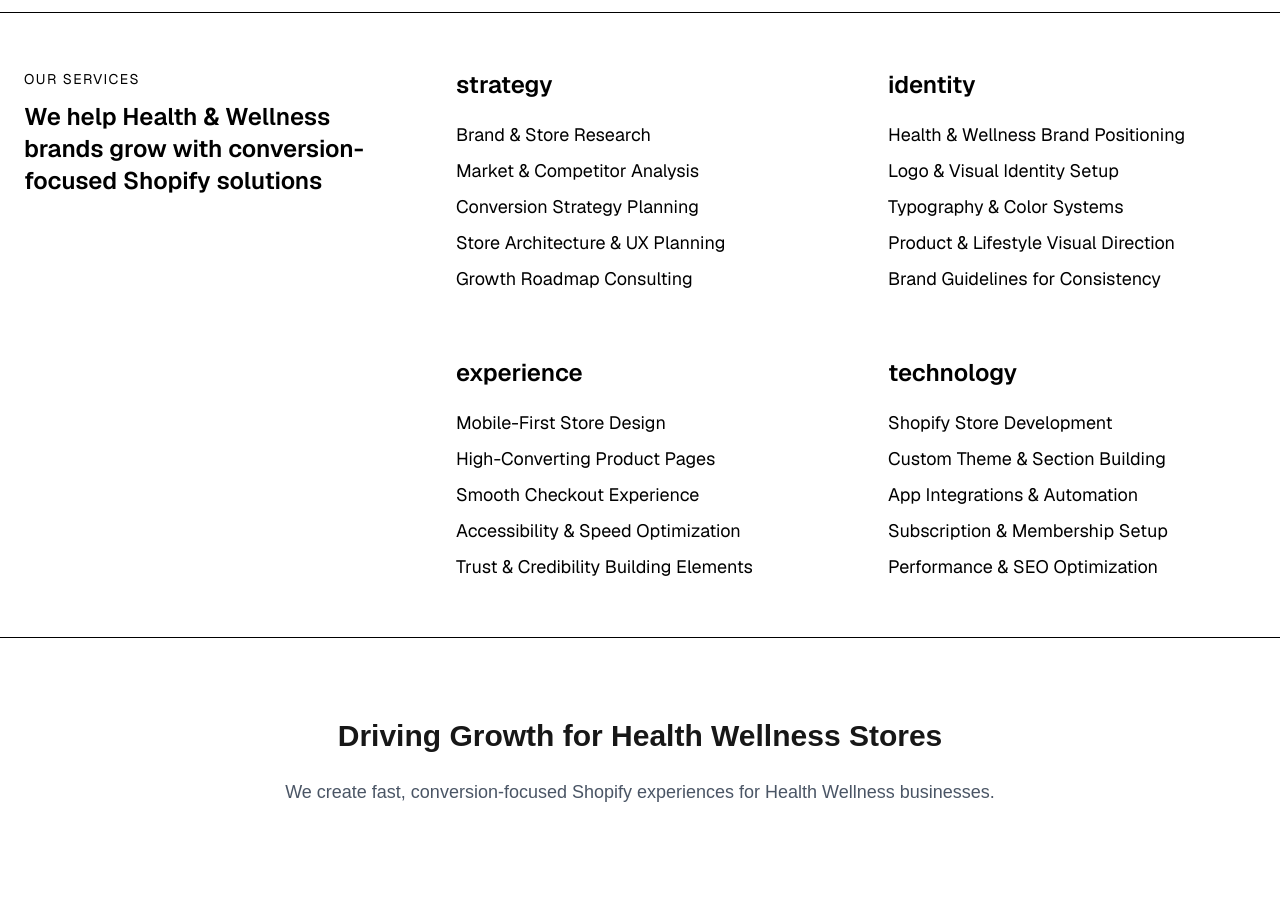
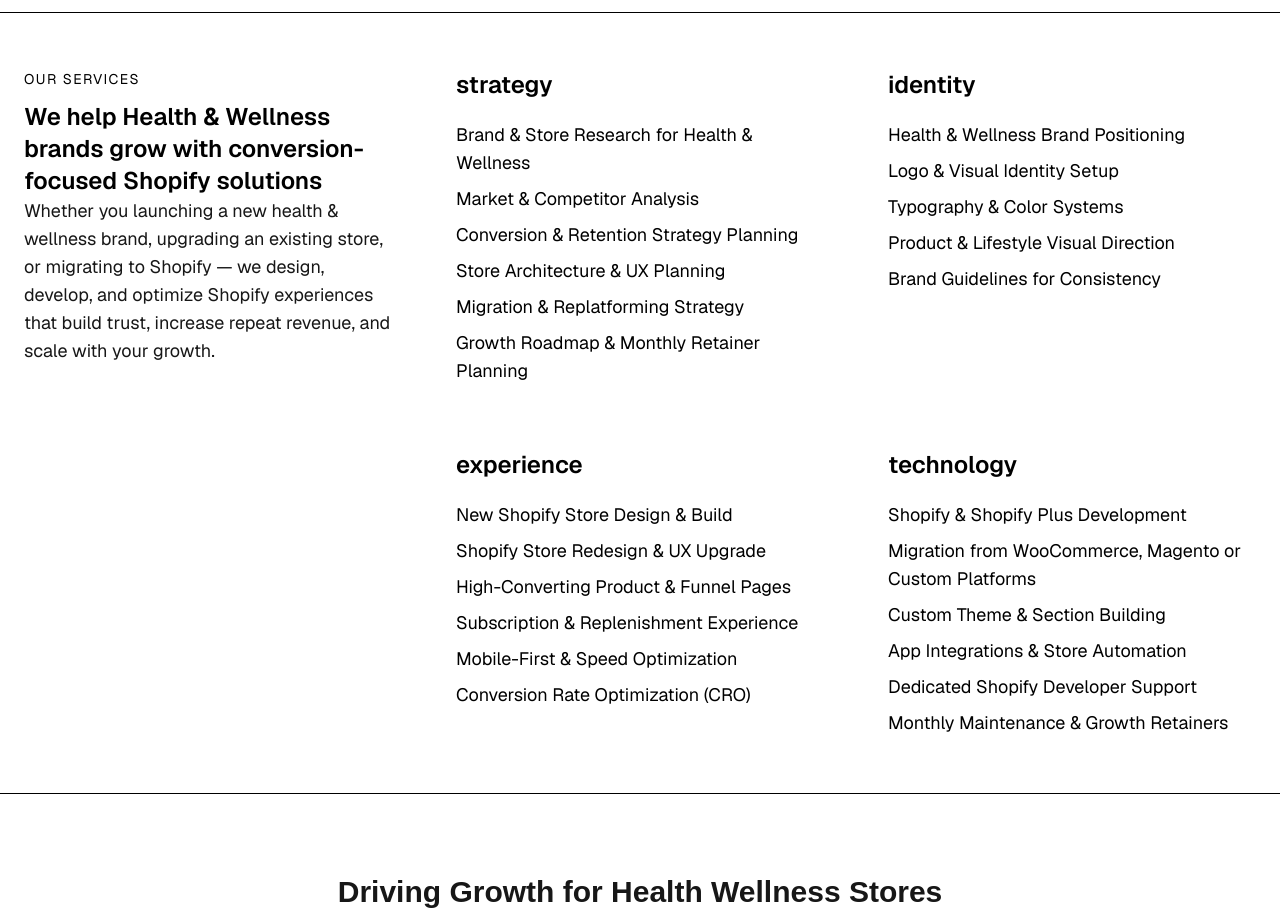
Before and after one commit to Vijendra2016/shopifytaskerwebapp, a Next.js app: page /industries/shopify-health-wellness-website-design-development in a window 1280 px wide. Shown: the part 1100-2024 px from the top of the page. Built offline with nearby package versions, Linux system fonts and the light colour scheme; no server answers; grey boxes are pictures that could not be loaded; what tailwindcss-animated would draw is missing.

Commit message:
Header & footer bg color change

```diff
--- a/src/app/industries/CaseStudyAccordion.tsx
+++ b/src/app/industries/CaseStudyAccordion.tsx
@@ -48,6 +48,13 @@ export default function CaseStudySection() {
             <h2 className="text-2xl text-black   font-semibold">
 We help Health & Wellness brands grow with conversion-focused Shopify solutions
   </h2>
+
+           <p className="text-lg max-w-3xl">
+  Whether you launching a new health & wellness brand, upgrading an existing
+  store, or migrating to Shopify — we design, develop, and optimize Shopify
+  experiences that build trust, increase repeat revenue, and scale with your growth.
+</p>
+
           </div>
 
           {/* SERVICES */}
@@ -57,11 +64,12 @@ We help Health & Wellness brands grow with conversion-focused Shopify solutions
             <div>
               <h3 className="text-2xl text-black   font-semibold mb-5">strategy</h3>
               <ul className="space-y-2 text-black   text-lg">
-                <li>Brand & Store Research</li>
-                <li>Market & Competitor Analysis</li>
-                <li>Conversion Strategy Planning</li>
-                <li>Store Architecture & UX Planning</li>
-                <li>Growth Roadmap Consulting</li>
+                 <li>Brand & Store Research for Health & Wellness</li>
+  <li>Market & Competitor Analysis</li>
+  <li>Conversion & Retention Strategy Planning</li>
+  <li>Store Architecture & UX Planning</li>
+  <li>Migration & Replatforming Strategy</li>
+  <li>Growth Roadmap & Monthly Retainer Planning</li>
               </ul>
             </div>
 
@@ -82,11 +90,12 @@ We help Health & Wellness brands grow with conversion-focused Shopify solutions
             <div>
               <h3 className="text-2xl  text-black font-semibold mb-5">experience</h3>
               <ul className="space-y-2 text-black  text-lg">
-  <li>Mobile-First Store Design</li>
-  <li>High-Converting Product Pages</li>
-  <li>Smooth Checkout Experience</li>
-  <li>Accessibility & Speed Optimization</li>
-  <li>Trust & Credibility Building Elements</li>
+   <li>New Shopify Store Design & Build</li>
+  <li>Shopify Store Redesign & UX Upgrade</li>
+  <li>High-Converting Product & Funnel Pages</li>
+  <li>Subscription & Replenishment Experience</li>
+  <li>Mobile-First & Speed Optimization</li>
+  <li>Conversion Rate Optimization (CRO)</li>
 </ul>
 
             </div>
@@ -95,11 +104,12 @@ We help Health & Wellness brands grow with conversion-focused Shopify solutions
             <div>
               <h3 className="text-2xl  text-black  font-semibold mb-5">technology</h3>
               <ul className="space-y-2  text-black  text-lg">
-  <li>Shopify Store Development</li>
+  <li>Shopify & Shopify Plus Development</li>
+  <li>Migration from WooCommerce, Magento or Custom Platforms</li>
   <li>Custom Theme & Section Building</li>
-  <li>App Integrations & Automation</li>
-  <li>Subscription & Membership Setup</li>
-  <li>Performance & SEO Optimization</li>
+  <li>App Integrations & Store Automation</li>
+  <li>Dedicated Shopify Developer Support</li>
+  <li>Monthly Maintenance & Growth Retainers</li>
 </ul>
 
             </div>
```
